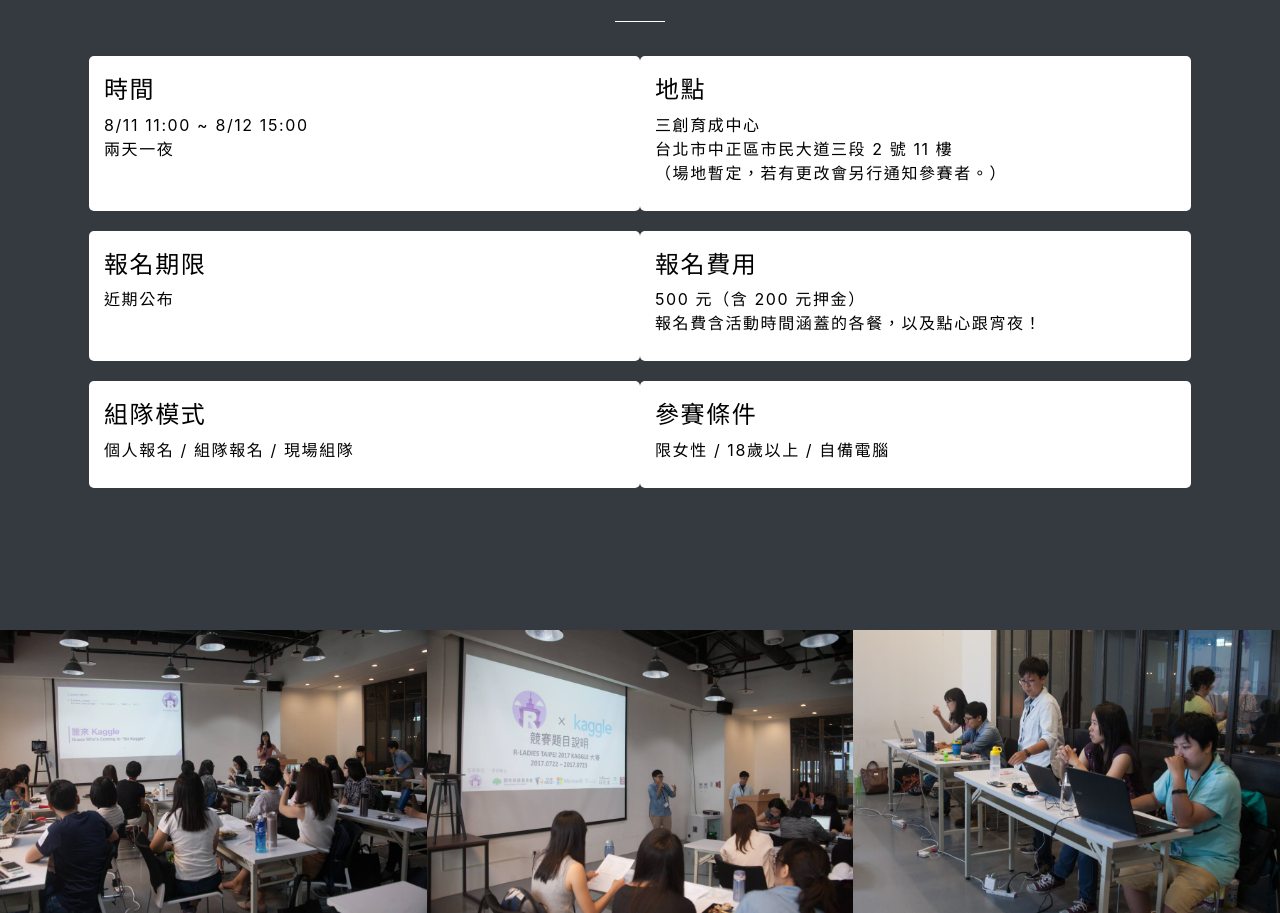
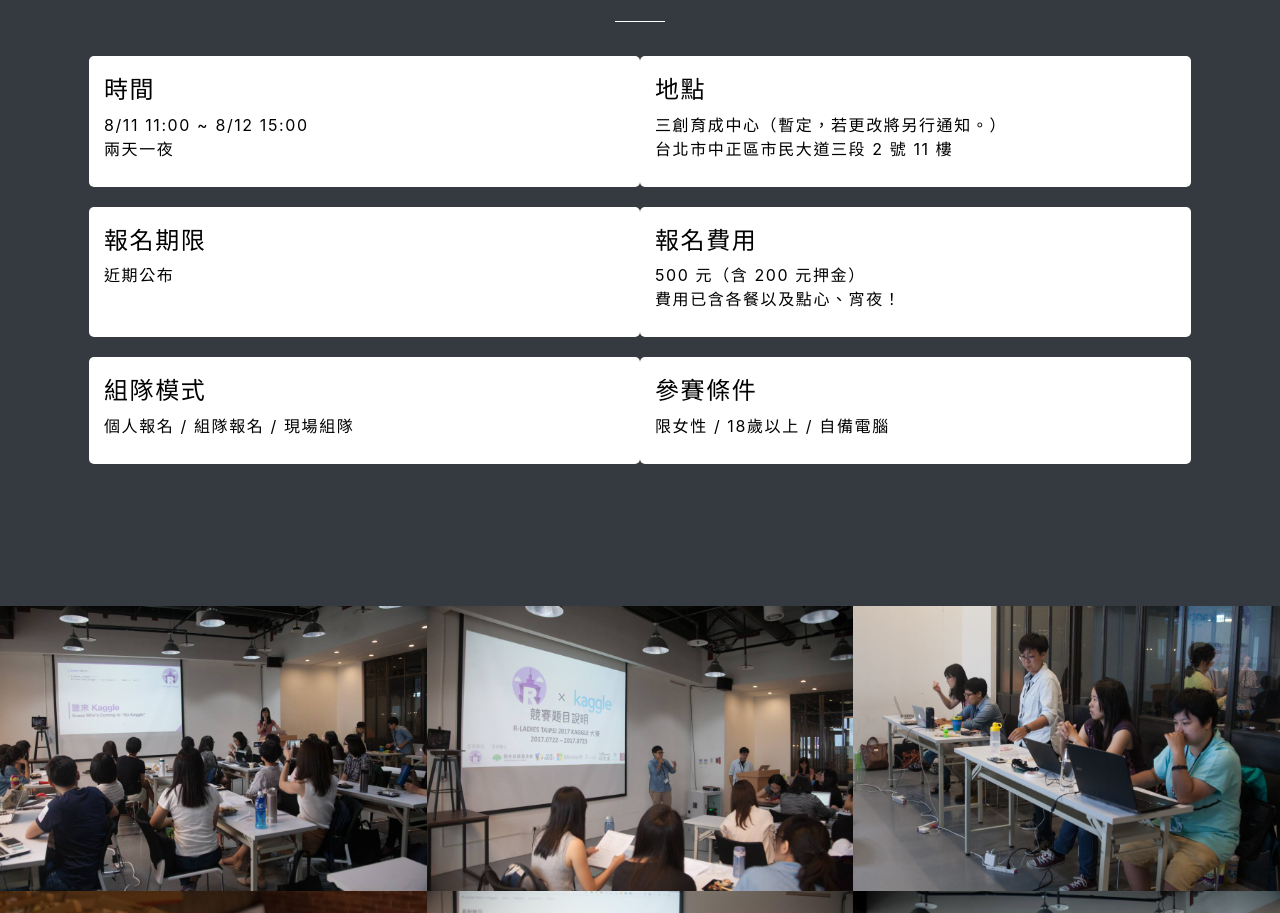
Before and after one commit to rladiestaipei/2018_Kaggle, a website with bundled scripts: page index.html in a window 1280 px wide. Shown: the part 2112-3025 px from the top of the page. Built offline with nearby package versions, Linux system fonts and the light colour scheme.

Commit message:
update info 2

```diff
--- a/index.html
+++ b/index.html
@@ -152,7 +152,7 @@
             </div>
             <div class="col-lg-6 col-sm-6 mx-auto info-box">
               <h4>地點</h4>
-              <p>三創育成中心<br>台北市中正區市民大道三段 2 號 11 樓<br>（場地暫定，若有更改會另行通知參賽者。）</p>
+              <p>三創育成中心（暫定，若更改將另行通知。）<br>台北市中正區市民大道三段 2 號 11 樓</p>
             </div>
             <div class="col-lg-6 col-sm-6 mx-auto info-box">
               <h4>報名期限</h4>
@@ -160,7 +160,7 @@
             </div>
             <div class="col-lg-6 col-sm-6 mx-auto info-box">
               <h4>報名費用</h4>
-              <p>500 元（含 200 元押金）<br>報名費含活動時間涵蓋的各餐，以及點心跟宵夜！</p>
+              <p>500 元（含 200 元押金）<br>費用已含各餐以及點心、宵夜！</p>
             </div>
             <div class="col-lg-6 col-sm-6 mx-auto info-box">
               <h4>組隊模式</h4>
```
